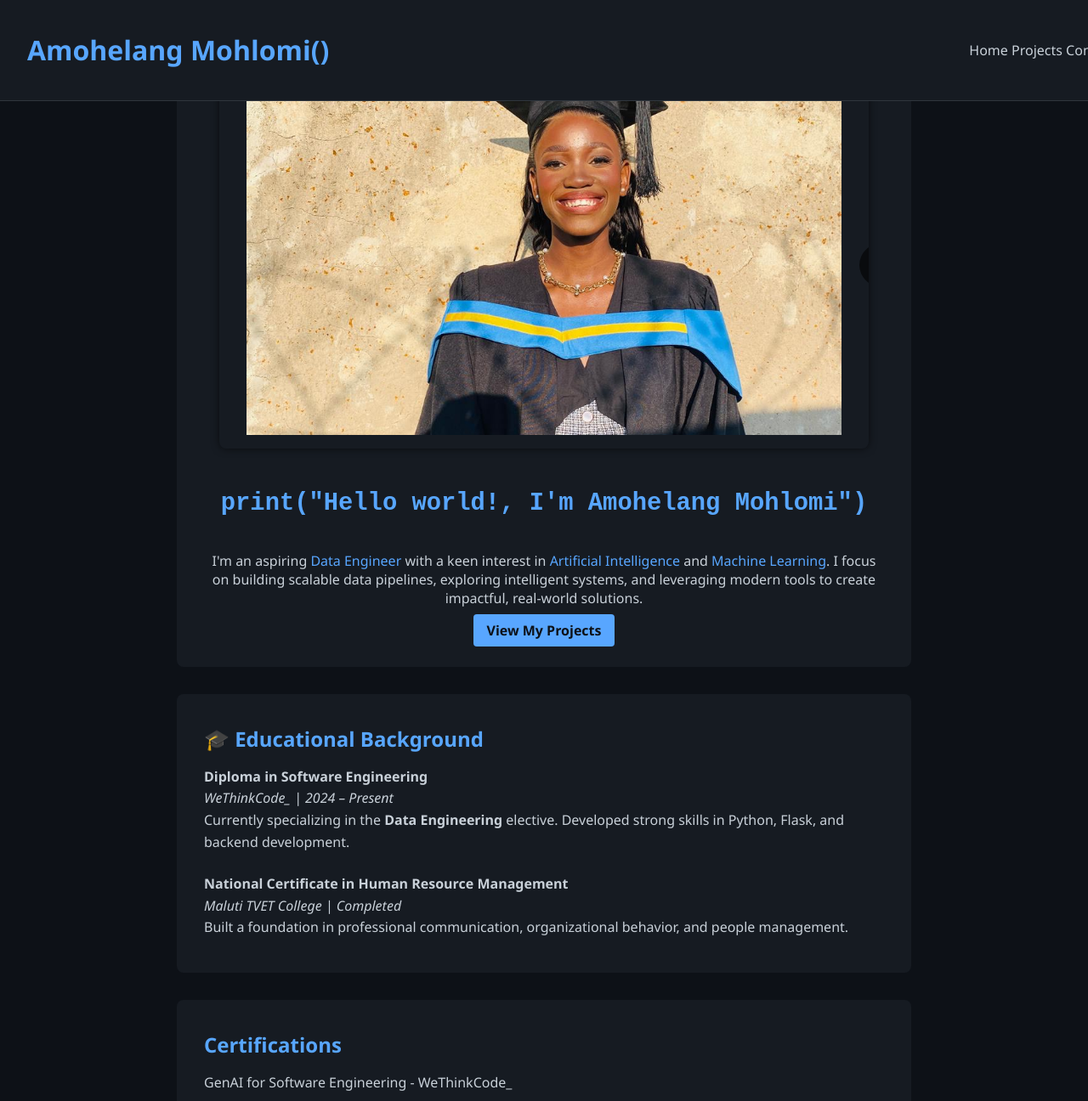
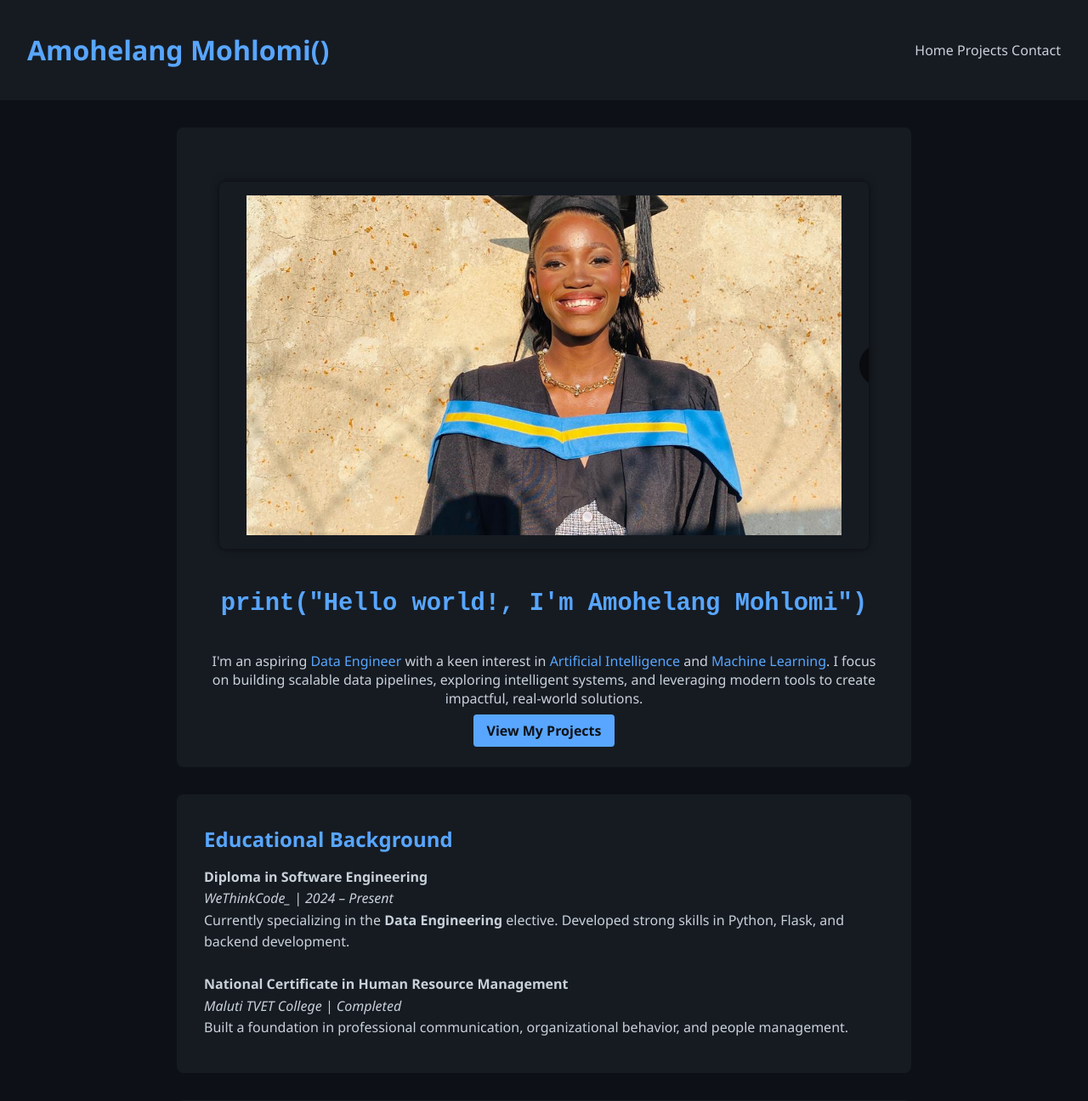
Before and after one commit to AmohelangMohlomi/my-portfolio, a Flask app: page / in a window 1280 px wide. Shown: the top 1296 px of the page at 85% size. Run offline with Flask 3, Linux system fonts and the light colour scheme.

Commit message:
Fixed the nav bar

```diff
--- a/static/css/style.css
+++ b/static/css/style.css
@@ -7,17 +7,12 @@ body {
 }
 
 header {
-    position: fixed;
-    top: 0;
-    left: 0;
-    width: 100%;
     background: #161B22;
     padding: 1rem 2rem;
     display: flex;
     justify-content: space-between;
     align-items: center;
-    z-index: 1000;
-    border-bottom: 1px solid #30363d;
+
 }
 
 header h1 a {
--- a/templates/index.html
+++ b/templates/index.html
@@ -28,7 +28,7 @@
 
 <section class="education">
 
-    <h2>🎓 Educational Background</h2>
+    <h2>Educational Background</h2>
     <ul class="edu-list">
         <li>
             <strong>Diploma in Software Engineering</strong><br>
@@ -49,6 +49,7 @@
     <h2>Certifications</h2>
     <ul class="cert-list">
         <li>GenAI for Software Engineering - WeThinkCode_</li>
+
         <li>AWS Educate Machine Learning Foundations - AWS Educate</li>
         <li>Microsoft AI Fluency - Microsoft</li>
         <li>Python for Data Science- IBM</li>
```
